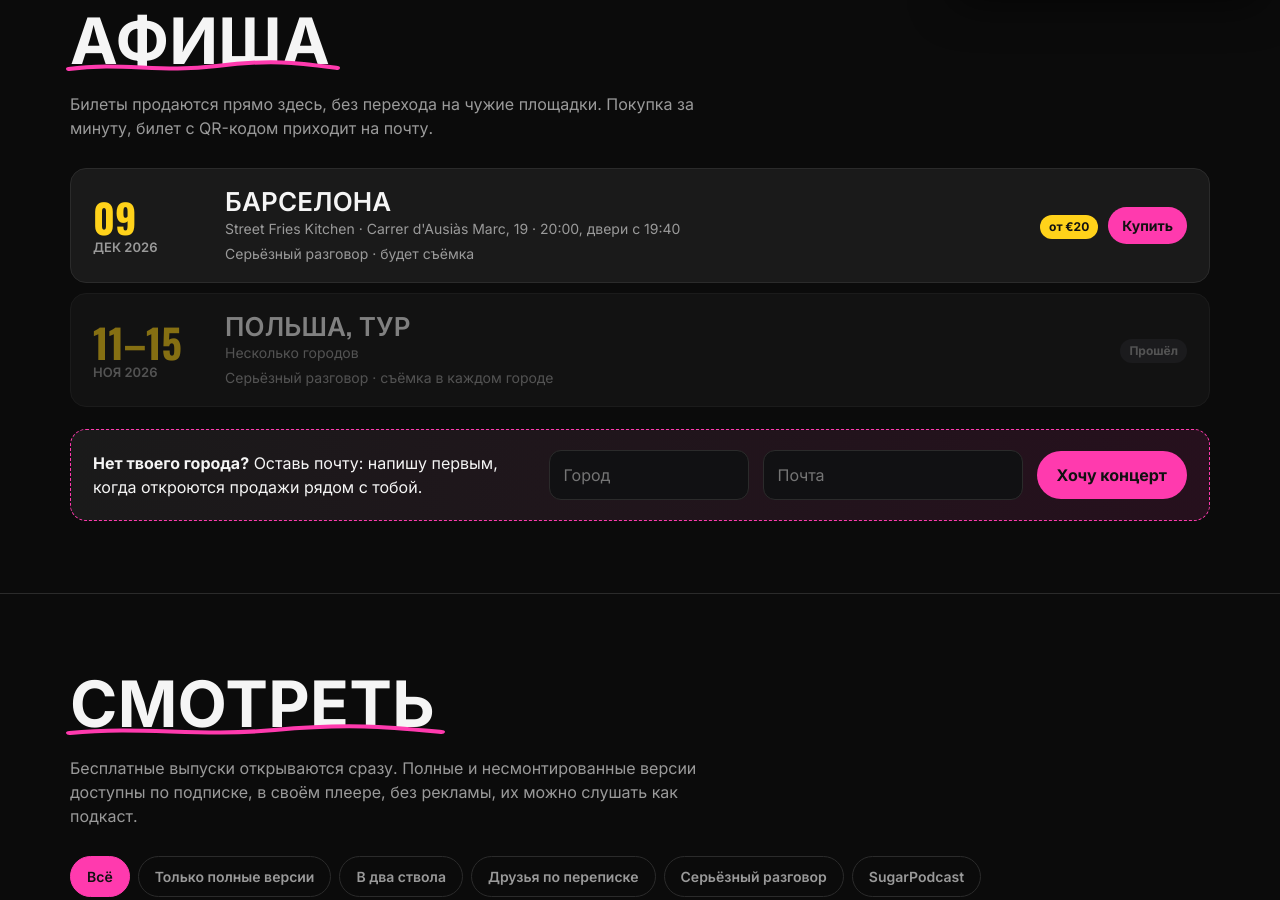
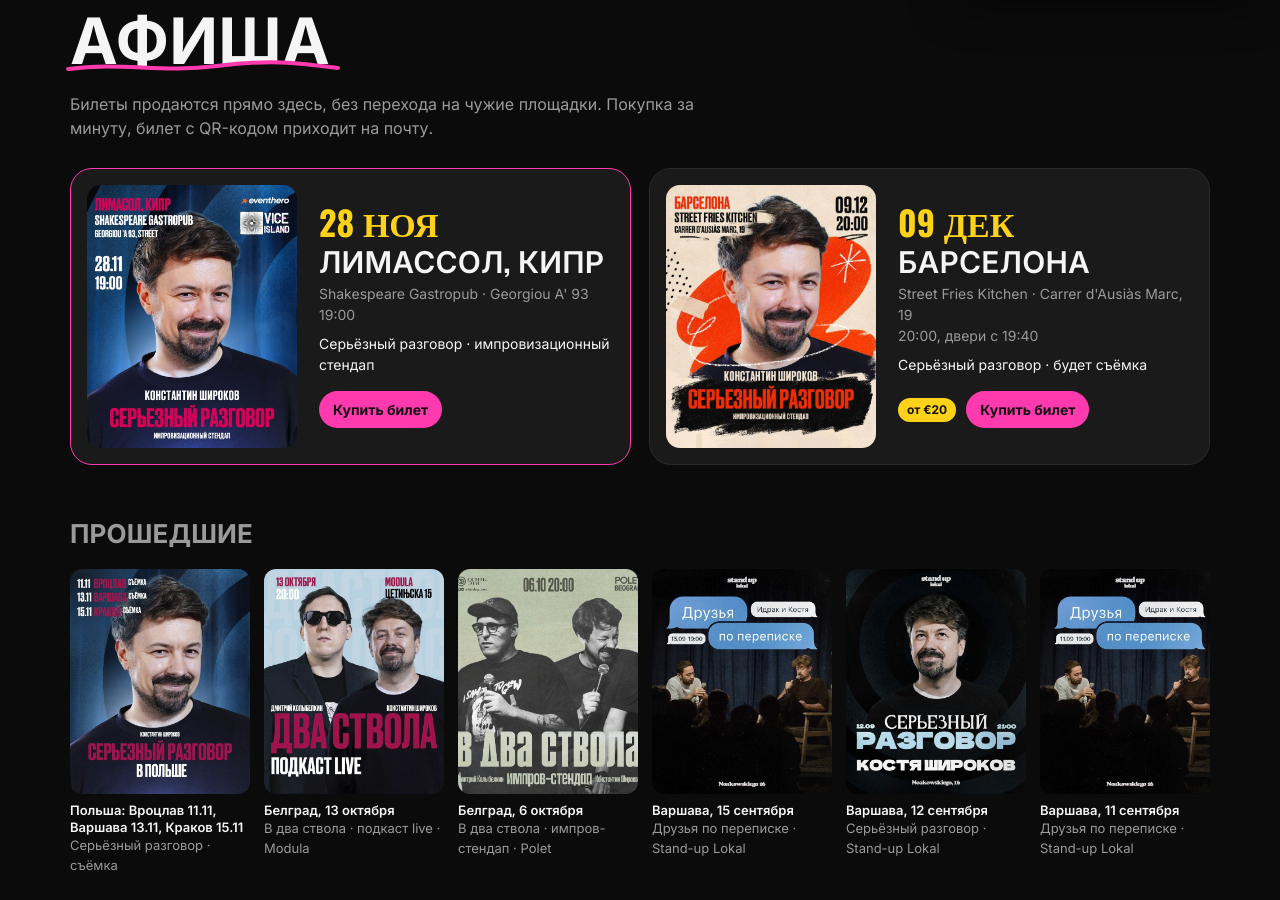
Before and after one commit to karameelkin/shirokov-site, a plain HTML site: page index.html in a window 1280 px wide. Shown: the part 789-1689 px from the top of the page. Drawn offline with nearby package versions, Linux system fonts and the light colour scheme.

Commit message:
Афиши из Telegram и Instagram: ближайшие концерты с постерами, лента прошедших, Лимассол 28.11

```diff
--- a/index.html
+++ b/index.html
@@ -86,6 +86,21 @@
   .ev h3{font-size:26px;text-transform:uppercase;font-weight:600}
   .ev .m{color:var(--muted);font-size:14px;margin-top:4px}
   .ev.past{opacity:.5}
+  .up{display:grid;grid-template-columns:repeat(2,minmax(0,1fr));gap:18px}
+  .upc{display:grid;grid-template-columns:minmax(0,210px) minmax(0,1fr);gap:22px;align-items:center;background:var(--card);border:1px solid var(--line);border-radius:22px;padding:16px}
+  .upc:first-child{border-color:var(--acc)}
+  .upc img{width:100%;aspect-ratio:4/5;object-fit:cover;border-radius:14px;cursor:zoom-in;display:block}
+  .upc .d{font-family:Oswald;font-weight:700;font-size:34px;color:var(--yel);text-transform:uppercase;line-height:1}
+  .upc h3{font-size:30px;text-transform:uppercase;font-weight:600;margin:6px 0 8px}
+  .upc .m{color:var(--muted);font-size:14px}
+  .pt{font-size:26px;text-transform:uppercase;margin:44px 0 14px;color:var(--muted)}
+  .strip{display:grid;grid-auto-flow:column;grid-auto-columns:180px;gap:14px;overflow-x:auto;padding-bottom:10px;scrollbar-width:thin}
+  .pp{cursor:zoom-in;font-size:13px}
+  .pp img{width:100%;aspect-ratio:4/5;object-fit:cover;border-radius:12px;display:block;filter:grayscale(.35);transition:.15s}
+  .pp:hover img{filter:none;transform:translateY(-2px)}
+  .pp b{display:block;margin-top:8px;font-weight:600;line-height:1.3}
+  .pp span{color:var(--muted)}
+  .md.poster{max-width:560px;padding:0;background:none;border:0}
   .wish{margin-top:22px;display:flex;gap:14px;align-items:center;flex-wrap:wrap;background:linear-gradient(90deg,#1a1a1a,#26101d);border:1.5px dashed var(--acc);border-radius:var(--r);padding:20px 22px}
   .wish p{flex:1;min-width:240px}
   .wish input{flex:1;min-width:180px}
@@ -206,6 +221,7 @@
     .nav nav{display:none}
     .ev{grid-template-columns:80px 1fr}
     .ev .act{grid-column:1/-1}
+    .up{grid-template-columns:minmax(0,1fr)}
     .stats{flex-wrap:wrap}
   }
   @media (max-width:520px){
@@ -214,6 +230,8 @@
     .hero .cta .btn{white-space:normal;text-align:center;width:100%}
     .next .city{font-size:40px}
     .stk{right:6px;width:92px;top:-50px}
+    .upc{grid-template-columns:minmax(0,120px) minmax(0,1fr);gap:14px}
+    .upc h3{font-size:22px}.upc .d{font-size:26px}
     .wish input{max-width:none!important}
     .md{padding:22px}
   }
@@ -259,11 +277,11 @@
       <div class="next">
         <img class="stk" src="assets/sticker.jpg" alt="">
         <div class="k">Ближайший концерт</div>
-        <div class="city">Барселона</div>
-        <div class="meta">9 декабря, 20:00 · Street Fries Kitchen<br>«Серьёзный разговор»: импровизационный стендап, будет съёмка</div>
+        <div class="city">Лимассол</div>
+        <div class="meta">28 ноября, 19:00 · Shakespeare Gastropub<br>«Серьёзный разговор»: импровизационный стендап</div>
         <div class="row">
-          <div><span class="badge acc">от €20</span></div>
-          <button class="btn btn-acc" onclick="openTicket('bcn')">Купить билет</button>
+          <div class="note" style="font-size:14px">Дальше: <a href="#afisha" style="color:var(--text);text-decoration:underline">Барселона, 9 декабря</a></div>
+          <button class="btn btn-acc" onclick="openTicket('lim')">Купить билет</button>
         </div>
       </div>
       <a class="live" href="https://www.youtube.com/live/Zuh16_JSfQ8" target="_blank" rel="noopener">
@@ -378,9 +396,19 @@ const AV='assets/avatar.jpg';
 const th=id=>`https://i.ytimg.com/vi/${id}/hqdefault.jpg`;
 const PROJ={'2s':'В два ствола','dp':'Друзья по переписке','sr':'Серьёзный разговор','sugar':'SugarPodcast'};
 
+// Афиши взяты из его Telegram (@shirokovtut) и Instagram (пост Vice Island про Лимассол)
 const EVENTS=[
-  {id:'bcn',d:'09',m:'дек',city:'Барселона',venue:'Street Fries Kitchen · Carrer d\'Ausiàs Marc, 19',time:'20:00, двери с 19:40',show:'Серьёзный разговор · будет съёмка',price:20,cur:'€'},
-  {id:'pl',d:'11–15',m:'ноя',city:'Польша, тур',venue:'Несколько городов',time:'',show:'Серьёзный разговор · съёмка в каждом городе',past:true},
+  {id:'lim',d:'28',m:'ноя',city:'Лимассол, Кипр',venue:'Shakespeare Gastropub · Georgiou A\' 93',time:'19:00',show:'Серьёзный разговор · импровизационный стендап',price:null,cur:'€',poster:'assets/posters/limassol-2811.jpg'},
+  {id:'bcn',d:'09',m:'дек',city:'Барселона',venue:'Street Fries Kitchen · Carrer d\'Ausiàs Marc, 19',time:'20:00, двери с 19:40',show:'Серьёзный разговор · будет съёмка',price:20,cur:'€',poster:'assets/posters/barcelona-0912.jpg'},
+];
+const PAST=[
+  {t:'Польша: Вроцлав 11.11, Варшава 13.11, Краков 15.11',s:'Серьёзный разговор · съёмка',poster:'assets/posters/poland-1111.jpg'},
+  {t:'Белград, 13 октября',s:'В два ствола · подкаст live · Modula',poster:'assets/posters/belgrade-1310.jpg'},
+  {t:'Белград, 6 октября',s:'В два ствола · импров-стендап · Polet',poster:'assets/posters/belgrade-0610.jpg'},
+  {t:'Варшава, 15 сентября',s:'Друзья по переписке · Stand-up Lokal',poster:'assets/posters/warsaw-1509.jpg'},
+  {t:'Варшава, 12 сентября',s:'Серьёзный разговор · Stand-up Lokal',poster:'assets/posters/warsaw-1209.jpg'},
+  {t:'Варшава, 11 сентября',s:'Друзья по переписке · Stand-up Lokal',poster:'assets/posters/warsaw-1109.jpg'},
+  {t:'Белград, 1 сентября',s:'В два ствола · подкаст live · Modula',poster:'assets/posters/belgrade-0109.jpg'},
 ];
 
 const VIDEOS=[
@@ -427,13 +455,24 @@ function renderAuth(){
   document.querySelectorAll('.demo button').forEach(b=>b.classList.toggle('on',b.dataset.r===role));
 }
 function renderEvents(){
-  $('#events').innerHTML=EVENTS.map(e=>`
-    <div class="ev ${e.past?'past':''}">
-      <div class="d">${e.d}<small>${e.m} 2026</small></div>
-      <div><h3>${e.city}</h3><div class="m">${e.venue}${e.time?' · '+e.time:''}</div><div class="m">${e.show}</div></div>
-      <div class="act">${e.past?'<span class="badge">Прошёл</span>':`<span class="badge acc" style="margin-right:10px">от ${e.cur}${e.price}</span><button class="btn btn-acc btn-sm" onclick="openTicket('${e.id}')">Купить</button>`}</div>
-    </div>`).join('');
+  $('#events').innerHTML=`<div class="up">${EVENTS.map(e=>`
+    <div class="upc">
+      <img src="${e.poster}" alt="Афиша: ${e.city}" onclick="openPoster('${e.poster}')">
+      <div>
+        <div class="d">${e.d} ${e.m}</div>
+        <h3>${e.city}</h3>
+        <div class="m">${e.venue}<br>${e.time}</div>
+        <div class="m" style="color:var(--text);margin-top:8px">${e.show}</div>
+        <div style="display:flex;gap:10px;align-items:center;margin-top:16px;flex-wrap:wrap">
+          ${e.price?`<span class="badge acc">от ${e.cur}${e.price}</span>`:''}
+          <button class="btn btn-acc btn-sm" onclick="openTicket('${e.id}')">Купить билет</button>
+        </div>
+      </div>
+    </div>`).join('')}</div>
+    <h3 class="pt">Прошедшие</h3>
+    <div class="strip">${PAST.map(p=>`<div class="pp" onclick="openPoster('${p.poster}')"><img src="${p.poster}" alt="" loading="lazy"><b>${p.t}</b><span>${p.s}</span></div>`).join('')}</div>`;
 }
+function openPoster(src){openM(`<img src="${src}" style="display:block;width:100%;border-radius:24px">`);$('#md').classList.add('poster');}
 function renderTabs(){
   const t=[['all','Всё'],['paid','Только полные версии'],...Object.entries(PROJ)];
   $('#tabs').innerHTML=t.map(([k,n])=>`<button class="tab ${filter===k?'on':''}" onclick="filter='${k}';renderTabs();renderGrid()">${n}</button>`).join('');
@@ -494,19 +533,19 @@ function openCheckout(k,label,eur,rub){
 }
 function openTicket(id){
   const e=EVENTS.find(x=>x.id===id); let q=1;
-  openM(`<h3>${e.city} · ${e.d} ${e.m}</h3><p class="sub" style="margin:0">${e.venue}<br>${e.time}</p>
+  openM(`<div style="display:flex;gap:16px;align-items:center;margin-bottom:4px"><img src="${e.poster}" alt="" style="width:84px;border-radius:10px"><div><h3>${e.city} · ${e.d} ${e.m}</h3><p class="note" style="font-size:14px">${e.venue}<br>${e.time}</p></div></div>
   <div class="f">
     <div style="display:flex;justify-content:space-between;align-items:center;border:1.5px solid var(--line);border-radius:14px;padding:12px 14px">
-      <div><b>Стандарт</b><div class="note">${e.cur}${e.price} за билет</div></div>
+      <div><b>Стандарт</b><div class="note">${e.price?e.cur+e.price+' за билет':'цену в прототипе не нашёл, её задаёт организатор'}</div></div>
       <div style="display:flex;gap:10px;align-items:center"><button class="btn btn-ghost btn-sm" onclick="tq(-1)">−</button><b id="tq">1</b><button class="btn btn-ghost btn-sm" onclick="tq(1)">+</button></div>
     </div>
     <input type="email" placeholder="Почта для билетов">
     ${payMethods()}
-    <div class="sum"><span>Итого</span><span id="tsum">${e.cur}${e.price}</span></div>
+    <div class="sum"><span>Итого</span><span id="tsum">${e.price?e.cur+e.price:'—'}</span></div>
     <button class="btn btn-acc" onclick="buyTicket('${id}')">Оплатить (демо)</button>
     <div class="note">После оплаты билет с QR-кодом придёт на почту и появится в кабинете.</div>
   </div>`);
-  window.tq=d=>{q=Math.max(1,Math.min(10,q+d));$('#tq').textContent=q;$('#tsum').textContent=e.cur+(e.price*q);window._q=q;};window._q=1;
+  window.tq=d=>{q=Math.max(1,Math.min(10,q+d));$('#tq').textContent=q;$('#tsum').textContent=e.price?e.cur+(e.price*q):'—';window._q=q;};window._q=1;
 }
 function buyTicket(id){
   const e=EVENTS.find(x=>x.id===id);tickets.push({city:e.city,d:e.d+' '+e.m,q:window._q||1});localStorage.setItem('ks_t',JSON.stringify(tickets));
```
Also changed, not shown: assets/posters/barcelona-0912.jpg (added), assets/posters/belgrade-0109.jpg (added), assets/posters/belgrade-0610.jpg (added), assets/posters/belgrade-1310.jpg (added), assets/posters/limassol-2811.jpg (added), assets/posters/poland-1111.jpg (added), assets/posters/warsaw-1109.jpg (added), assets/posters/warsaw-1209.jpg (added), assets/posters/warsaw-1509.jpg (added), 1 other file.
